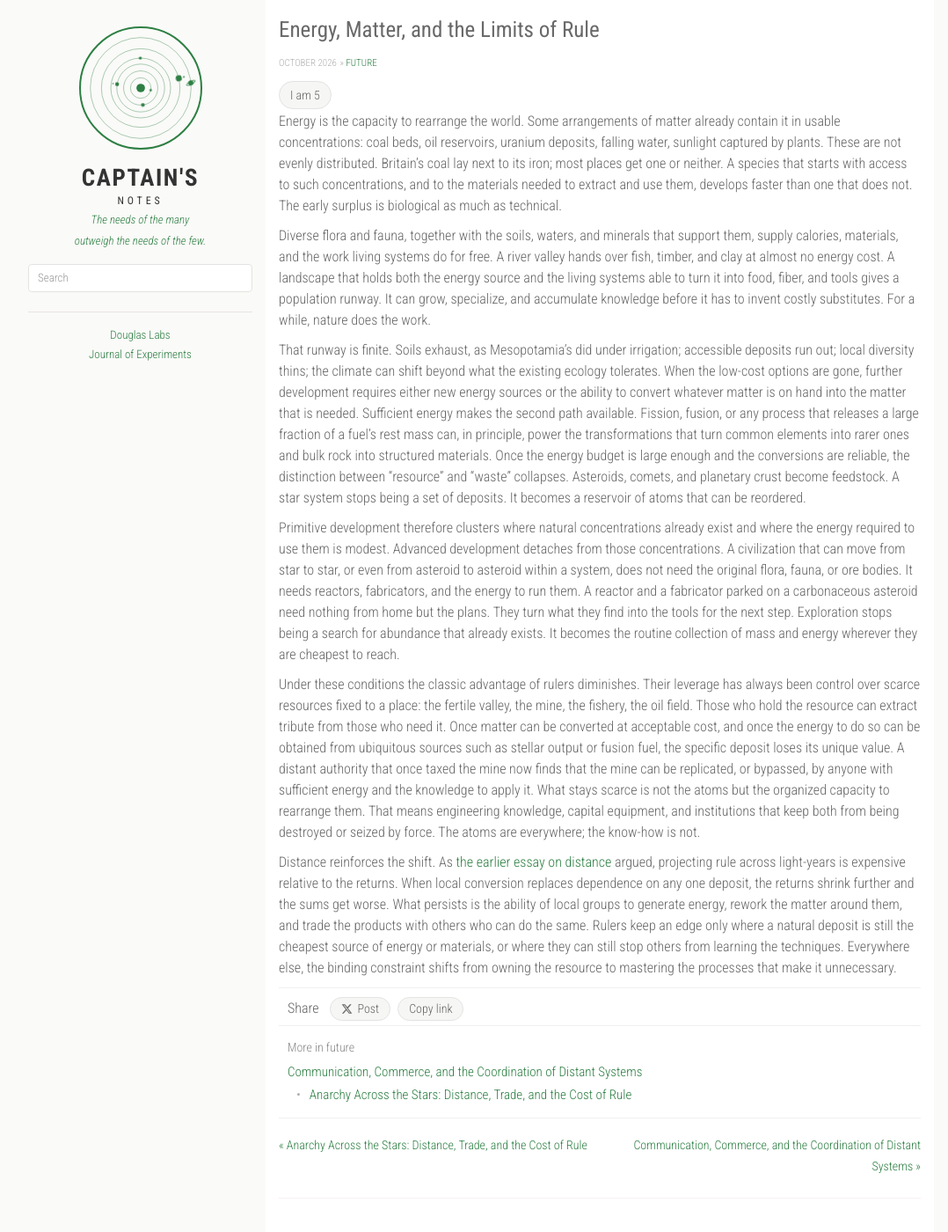
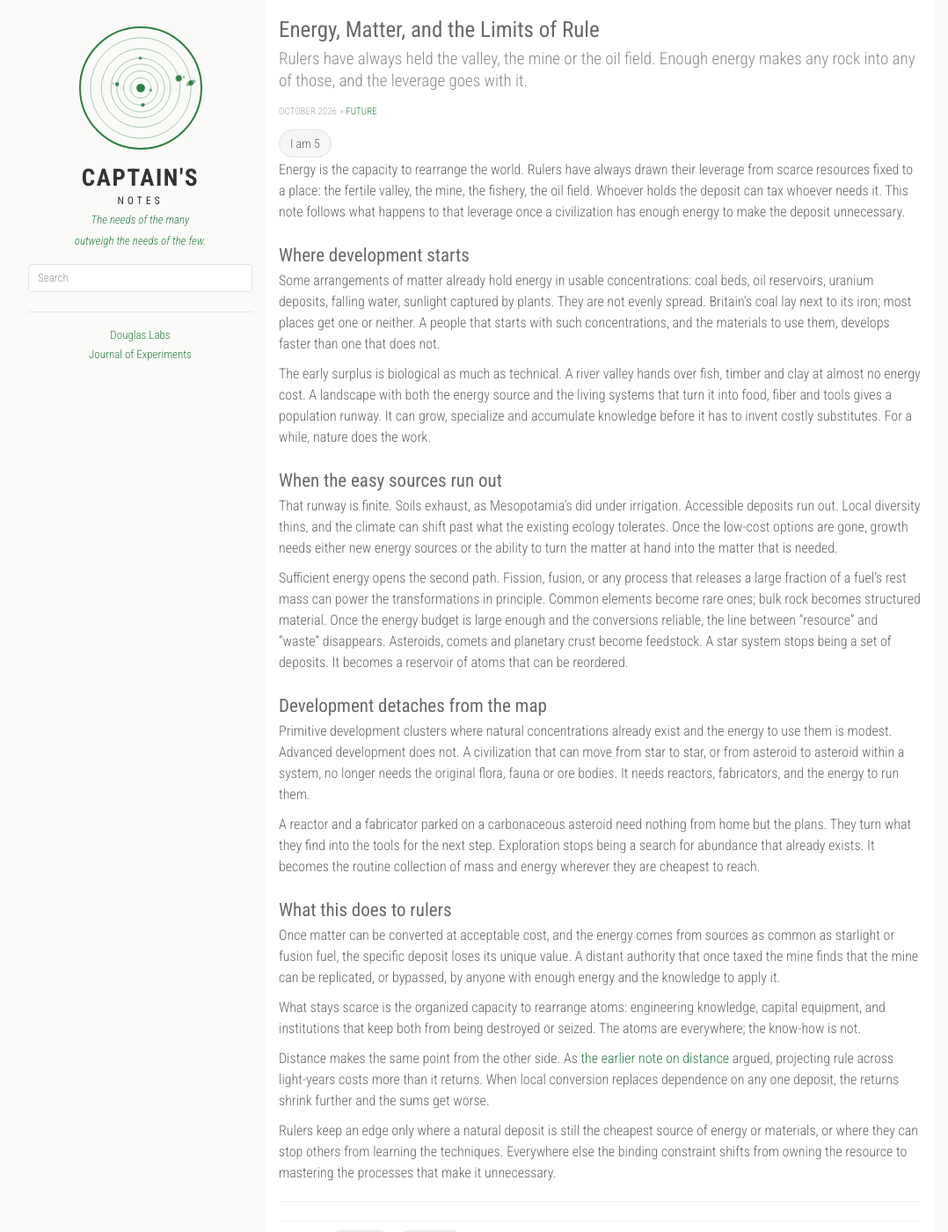
Before and after one commit to realrobertdouglas/captainnotes.com, a Jekyll site: the page built from _posts/2026-10-17-energy-matter-and-the-limits-of-rule.md, in a window 1280 px wide and 1400 px high. Shown: the whole window at 88% size, without its empty margins (53-1131 px from the left). Built offline with Jekyll 4.4.1, drawn with Linux system fonts in a browser that asks for light colours.

Commit message:
Energy and Communication: lead with the point, headings, shorter paragraphs
Same treatment as the first note. Each thesis moves to the opening
paragraph with a subtitle; four headings each; paragraphs of 40–80 words.
The communication note now opens by linking the two earlier notes and
keeps only its own argument instead of restating theirs. Slugs, titles
and dates unchanged.

Co-Authored-By: Claude Fable 5.1 <noreply@anthropic.com>

```diff
--- a/_posts/2026-10-17-energy-matter-and-the-limits-of-rule.md
+++ b/_posts/2026-10-17-energy-matter-and-the-limits-of-rule.md
@@ -1,19 +1,40 @@
 ---
 layout: post
 title:  "Energy, Matter, and the Limits of Rule"
+subtitle: "Rulers have always held the valley, the mine or the oil field. Enough energy makes any rock into any of those, and the leverage goes with it."
 date:   2026-10-17 01:00:00 +0000
 categories: [future]
 comments: false
 ---
 
-Energy is the capacity to rearrange the world. Some arrangements of matter already contain it in usable concentrations: coal beds, oil reservoirs, uranium deposits, falling water, sunlight captured by plants. These are not evenly distributed. Britain’s coal lay next to its iron; most places get one or neither. A species that starts with access to such concentrations, and to the materials needed to extract and use them, develops faster than one that does not. The early surplus is biological as much as technical.
+Energy is the capacity to rearrange the world. Rulers have always drawn their leverage from scarce resources fixed to a place: the fertile valley, the mine, the fishery, the oil field. Whoever holds the deposit can tax whoever needs it. This note follows what happens to that leverage once a civilization has enough energy to make the deposit unnecessary.
 
-Diverse flora and fauna, together with the soils, waters, and minerals that support them, supply calories, materials, and the work living systems do for free. A river valley hands over fish, timber, and clay at almost no energy cost. A landscape that holds both the energy source and the living systems able to turn it into food, fiber, and tools gives a population runway. It can grow, specialize, and accumulate knowledge before it has to invent costly substitutes. For a while, nature does the work.
+## Where development starts
 
-That runway is finite. Soils exhaust, as Mesopotamia’s did under irrigation; accessible deposits run out; local diversity thins; the climate can shift beyond what the existing ecology tolerates. When the low-cost options are gone, further development requires either new energy sources or the ability to convert whatever matter is on hand into the matter that is needed. Sufficient energy makes the second path available. Fission, fusion, or any process that releases a large fraction of a fuel’s rest mass can, in principle, power the transformations that turn common elements into rarer ones and bulk rock into structured materials. Once the energy budget is large enough and the conversions are reliable, the distinction between “resource” and “waste” collapses. Asteroids, comets, and planetary crust become feedstock. A star system stops being a set of deposits. It becomes a reservoir of atoms that can be reordered.
+Some arrangements of matter already hold energy in usable concentrations: coal beds, oil reservoirs, uranium deposits, falling water, sunlight captured by plants. They are not evenly spread. Britain's coal lay next to its iron; most places get one or neither. A people that starts with such concentrations, and the materials to use them, develops faster than one that does not.
 
-Primitive development therefore clusters where natural concentrations already exist and where the energy required to use them is modest. Advanced development detaches from those concentrations. A civilization that can move from star to star, or even from asteroid to asteroid within a system, does not need the original flora, fauna, or ore bodies. It needs reactors, fabricators, and the energy to run them. A reactor and a fabricator parked on a carbonaceous asteroid need nothing from home but the plans. They turn what they find into the tools for the next step. Exploration stops being a search for abundance that already exists. It becomes the routine collection of mass and energy wherever they are cheapest to reach.
+The early surplus is biological as much as technical. A river valley hands over fish, timber and clay at almost no energy cost. A landscape with both the energy source and the living systems that turn it into food, fiber and tools gives a population runway. It can grow, specialize and accumulate knowledge before it has to invent costly substitutes. For a while, nature does the work.
 
-Under these conditions the classic advantage of rulers diminishes. Their leverage has always been control over scarce resources fixed to a place: the fertile valley, the mine, the fishery, the oil field. Those who hold the resource can extract tribute from those who need it. Once matter can be converted at acceptable cost, and once the energy to do so can be obtained from ubiquitous sources such as stellar output or fusion fuel, the specific deposit loses its unique value. A distant authority that once taxed the mine now finds that the mine can be replicated, or bypassed, by anyone with sufficient energy and the knowledge to apply it. What stays scarce is not the atoms but the organized capacity to rearrange them. That means engineering knowledge, capital equipment, and institutions that keep both from being destroyed or seized by force. The atoms are everywhere; the know-how is not.
+## When the easy sources run out
 
-Distance reinforces the shift. As [the earlier essay on distance](/future/2026/10/17/anarchy-across-the-stars.html) argued, projecting rule across light-years is expensive relative to the returns. When local conversion replaces dependence on any one deposit, the returns shrink further and the sums get worse. What persists is the ability of local groups to generate energy, rework the matter around them, and trade the products with others who can do the same. Rulers keep an edge only where a natural deposit is still the cheapest source of energy or materials, or where they can still stop others from learning the techniques. Everywhere else, the binding constraint shifts from owning the resource to mastering the processes that make it unnecessary.
+That runway is finite. Soils exhaust, as Mesopotamia's did under irrigation. Accessible deposits run out. Local diversity thins, and the climate can shift past what the existing ecology tolerates. Once the low-cost options are gone, growth needs either new energy sources or the ability to turn the matter at hand into the matter that is needed.
+
+Sufficient energy opens the second path. Fission, fusion, or any process that releases a large fraction of a fuel's rest mass can power the transformations in principle. Common elements become rare ones; bulk rock becomes structured material. Once the energy budget is large enough and the conversions reliable, the line between "resource" and "waste" disappears. Asteroids, comets and planetary crust become feedstock. A star system stops being a set of deposits. It becomes a reservoir of atoms that can be reordered.
+
+## Development detaches from the map
+
+Primitive development clusters where natural concentrations already exist and the energy to use them is modest. Advanced development does not. A civilization that can move from star to star, or from asteroid to asteroid within a system, no longer needs the original flora, fauna or ore bodies. It needs reactors, fabricators, and the energy to run them.
+
+A reactor and a fabricator parked on a carbonaceous asteroid need nothing from home but the plans. They turn what they find into the tools for the next step. Exploration stops being a search for abundance that already exists. It becomes the routine collection of mass and energy wherever they are cheapest to reach.
+
+## What this does to rulers
+
+Once matter can be converted at acceptable cost, and the energy comes from sources as common as starlight or fusion fuel, the specific deposit loses its unique value. A distant authority that once taxed the mine finds that the mine can be replicated, or bypassed, by anyone with enough energy and the knowledge to apply it.
+
+What stays scarce is the organized capacity to rearrange atoms: engineering knowledge, capital equipment, and institutions that keep both from being destroyed or seized. The atoms are everywhere; the know-how is not.
+
+Distance makes the same point from the other side. As [the earlier note on distance](/future/2026/10/17/anarchy-across-the-stars.html) argued, projecting rule across light-years costs more than it returns. When local conversion replaces dependence on any one deposit, the returns shrink further and the sums get worse.
+
+Rulers keep an edge only where a natural deposit is still the cheapest source of energy or materials, or where they can stop others from learning the techniques. Everywhere else the binding constraint shifts from owning the resource to mastering the processes that make it unnecessary.
+
+---
```
Also changed, not shown: _posts/2026-10-17-communication-commerce-and-coordination.md (+25 -6 lines).
